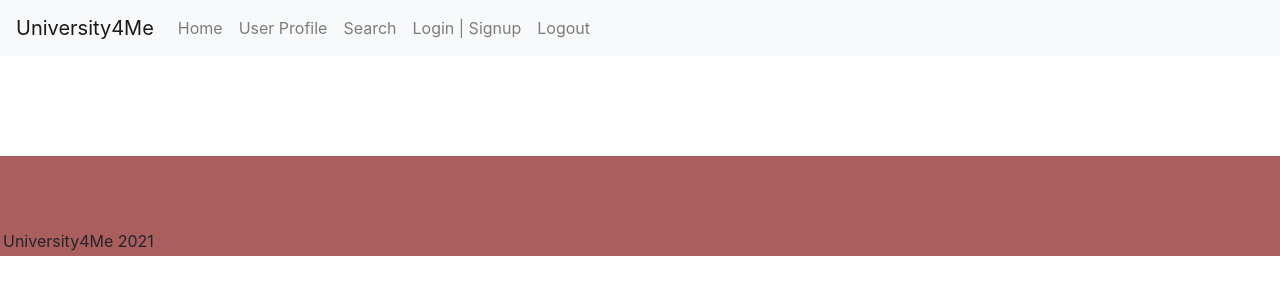
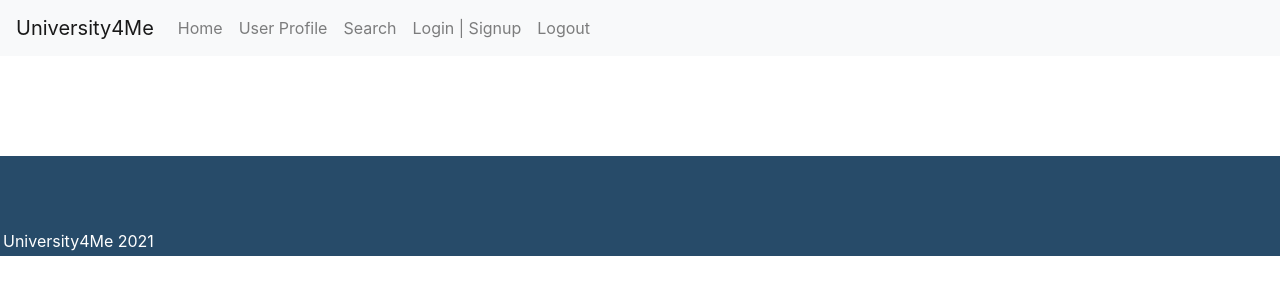
Before and after one commit to shrwnwilliams/university4me, a React (Create React App) app in the folder client/: page /login in a window 1280 px wide. Shown: the top 300 px of the page. Built offline with nearby package versions, Linux system fonts and the light colour scheme; no server answers.

Commit message:
changed footer color and text color

```diff
--- a/client/src/components/Footer/style.css
+++ b/client/src/components/Footer/style.css
@@ -1,14 +1,16 @@
 .footer {
-    min-height: 100px;
-    background: #aa5e5e;
-    position: relative;
-  }
+  min-height: 100px;
+  background: #274b69;
+  position: relative;
+}
 
-  .footer span {
+.footer span {
+    align-self: flex-end;
+    color: white;
     position: absolute;
     bottom: 0;
     left: 0;
     right: 0;
     padding: 3px;
-    background: #aa5e5e;
+    background: #274b69;
   }
```
